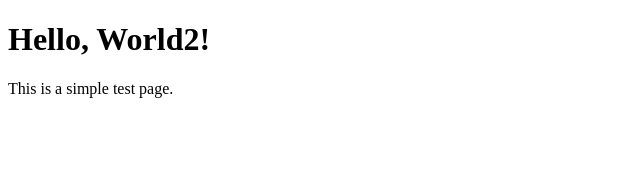
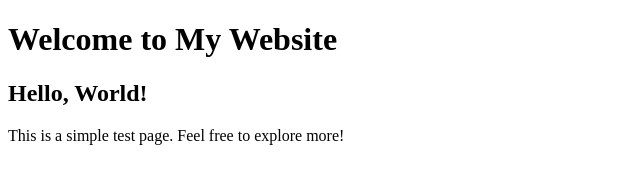
Before and after one commit to TaneeshaB/BobFeet3, a plain HTML site: page index.html in a window 1280 px wide. Shown: the whole page, without its empty margins (0-640 px from the left). Drawn offline with Linux system fonts and the light colour scheme.

Commit message:
commt more changes

```diff
--- a/index.html
+++ b/index.html
@@ -3,9 +3,23 @@
 <head>
     <meta charset="UTF-8">
     <title>Test Page</title>
+    <link rel="stylesheet" type="text/css" href="styles.css">
+    <meta name="description" content="Your website description here">
+    <meta name="keywords" content="keywords, relevant, to, your, website">
 </head>
 <body>
-    <h1>Hello, World2!</h1>
-    <p>This is a simple test page.</p>
+    <header>
+        <h1>Welcome to My Website</h1>
+        <nav>
+            <!-- Your navigation links can go here -->
+        </nav>
+    </header>
+    <main>
+        <h2>Hello, World!</h2>
+        <p>This is a simple test page. Feel free to explore more!</p>
+    </main>
+    <footer>
+        <!-- Footer content like copyright, contact info, etc. can be placed here -->
+    </footer>
 </body>
 </html>
```
